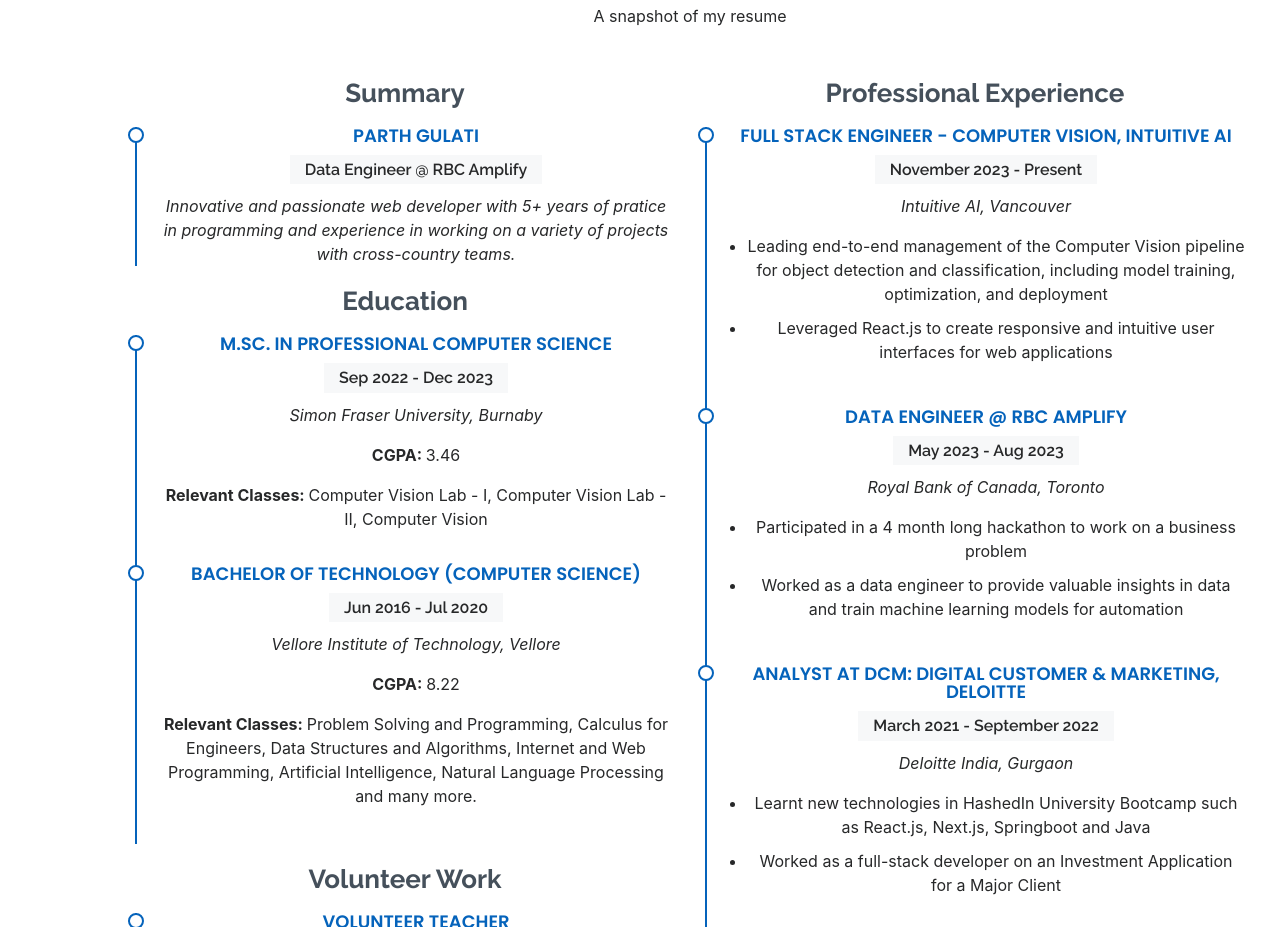
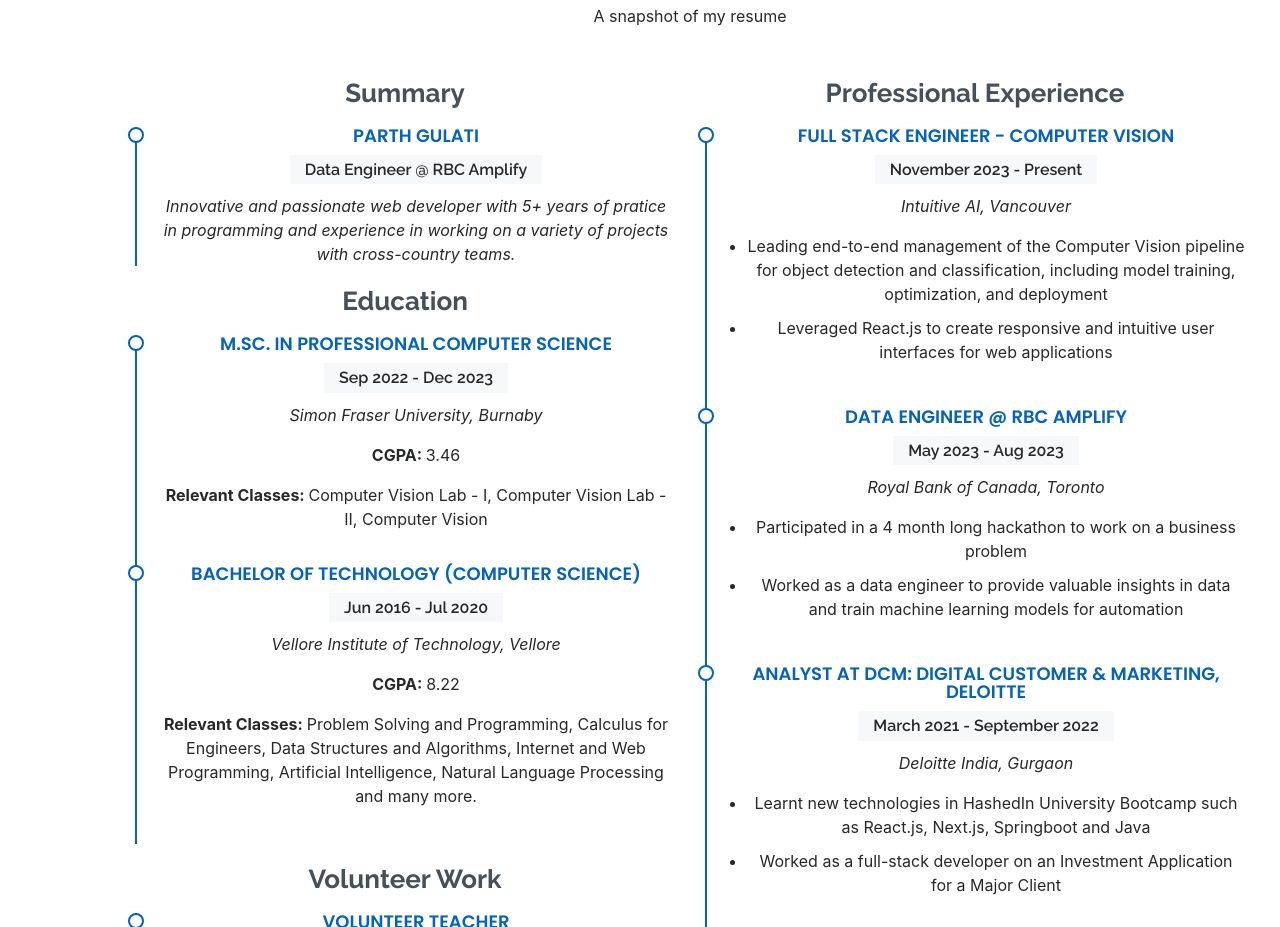
Before and after one commit to parth-gulati/parthgulati, a React (Create React App) app: page / in a window 1280 px wide. Shown: the part 2520-3447 px from the top of the page. Built offline with nearby package versions, Linux system fonts and the light colour scheme.

Commit message:
removed job location from being displayed twice

```diff
--- a/src/ResumeData.js
+++ b/src/ResumeData.js
@@ -176,7 +176,7 @@
     des2: "Worked as a data engineer to provide valuable insights in data and train machine learning models for automation",
   },
   ex7: {
-    title: "FULL STACK ENGINEER - COMPUTER VISION, INTUITIVE AI",
+    title: "FULL STACK ENGINEER - COMPUTER VISION",
     period: "November 2023 - Present",
     location: "Intuitive AI, Vancouver",
     des1: "Leading end-to-end management of the Computer Vision pipeline for object detection and classification, including model training, optimization, and deployment",
```
